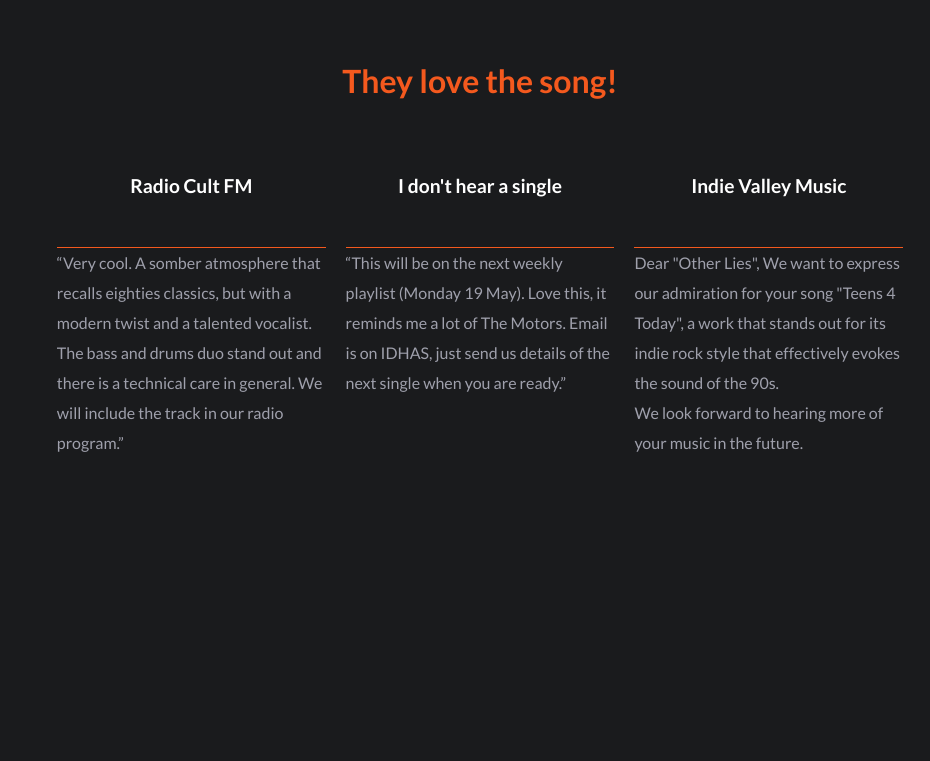
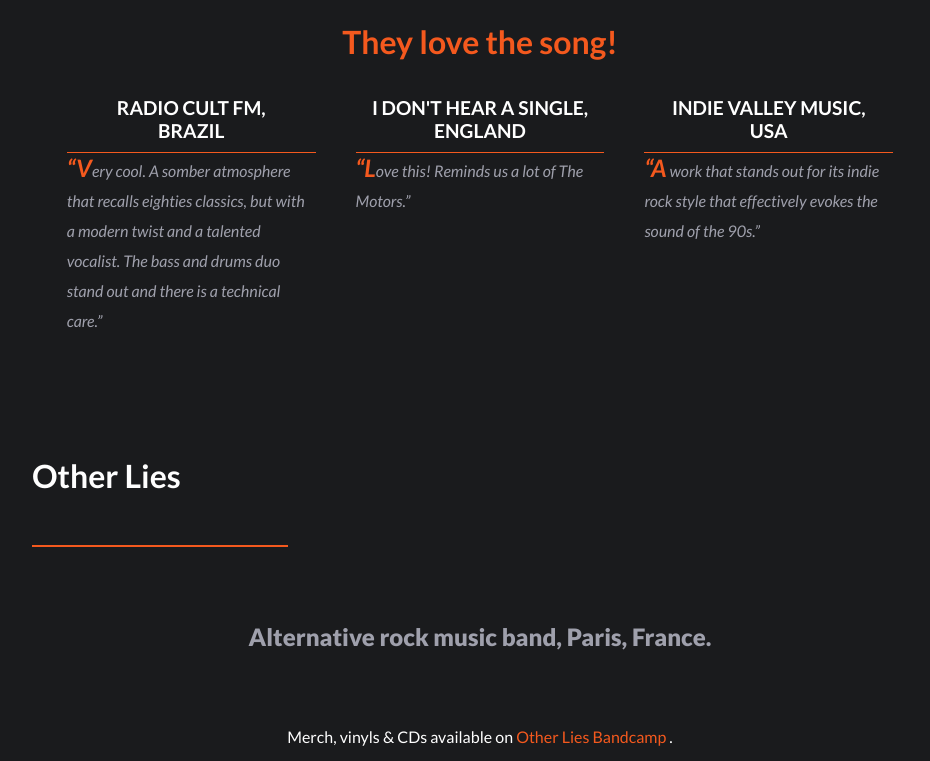
Before and after one commit to dimitri/otherlies.fr, a plain HTML site: page index.html in a window 1280 px wide. Shown: the part 1436-2197 px from the top of the page, without its empty margins (160-1090 px from the left). Drawn offline with nearby package versions, Linux system fonts and the light colour scheme; some packages are replaced by stand-ins of ours; a script that the page names is missing.

Commit message:
Review testimonials (content and presentation).

```diff
--- a/css/style.css
+++ b/css/style.css
@@ -849,7 +849,7 @@ h3 {
     text-align: center;
     font-size: 4vh;
     color: #F4591E;
-    margin: 2em;
+    margin: 25px;
 }
 
 .container {
@@ -862,7 +862,7 @@ h3 {
     align-items: center top;
     justify-content: center;
     overflow: auto;
-    height: 500px;
+    /* height: 500px; */
     margin: 0px;
 }
 
@@ -889,15 +889,24 @@ h3 {
     font-size: 120%;
     color: white;
     text-align: center;
+    text-transform: uppercase;
     vertical-align: bottom;
     margin: 0px;
     padding: 0px;
 }
 
 .testimonial p {
+    font-style: italic;
     vertical-align: top;
     overflow: auto;
+    margin: 10px;
     border-top: solid 1px #F4591E;
 }
 
+.testimonial p::first-letter {
+  font-size: 1.5rem;
+  font-weight: bold;
+  color: #F4591E;
+}
+
 /*# sourceMappingURL=style.css.map */
--- a/index.html
+++ b/index.html
@@ -120,59 +120,24 @@
     <div class="container">
       <div class="testimonials">
         <div class="testimonial">
-          <h3>Radio Cult FM</h3>
-          <p class="animatableY">
-            “Very cool. A somber atmosphere that recalls eighties classics, but
-            with a modern twist and a talented vocalist. The bass and drums duo
-            stand out and there is a technical care in general. We will include
-            the track in our radio program.”
+          <h3>Radio Cult FM, <br /> Brazil</h3>
+          <p>
+            “Very cool. A somber atmosphere that recalls eighties classics,
+            but with a modern twist and a talented vocalist. The bass and
+            drums duo stand out and there is a technical care.”
           </p>
         </div>
         <div class="testimonial">
-          <h3>I don't hear a single</h3>
-          <p class="animatableY" style="vertical-align: top;">
-            “This will be on the next weekly playlist (Monday 19 May). Love
-            this, it reminds me a lot of The Motors. Email is on IDHAS, just
-            send us details of the next single when you are ready.”
+          <h3>I don't hear a single, <br /> England</h3>
+          <p>
+            “Love this! Reminds us a lot of The Motors.”
           </p>
         </div>
         <div class="testimonial">
-          <h3>Indie Valley Music</h3>
-          <p class="animatableY">
-            Dear "Other Lies", We want to express our admiration for your song
-            "Teens 4 Today", a work that stands out for its indie rock style
-            that effectively evokes the sound of the 90s.
-
-            <br />
-
-            <!-- The sound of your song is quite melodic, harmonious,
-            energetic, fresh, youthful, and captivating, making it a truly
-            enjoyable listen. The musical structure is coherent and dynamic,
-            with lyrics and composition that create an emotional and
-            attractive atmosphere. The song has a dynamic rhythm and a
-            memorable melody that sticks in the listener's mind. The
-            instrumentation is also noteworthy, with a guitar that provides
-            a crunchy and authentic sound, a bass that provides a solid and
-            rhythmic foundation, and drums that drive the song with energy
-            and precision. The frequency handling is notable, with a perfect
-            balance between lows, mids, and highs that create a wide dynamic
-            range and sound spectrum. This translates into a polished,
-            clear, immersive, and deep sound that envelops the listener. The
-            music production is excellent, with a mix and mastering that
-            highlight the clarity and power of the song. The vocal work is
-            also noteworthy, with an emotive and authentic delivery that
-            conveys the passion and intensity of the lyrics. The voice
-            integrates perfectly with the instrumentation, creating a
-            cohesive and powerful sound. Overall, "Teens 4 Today" is a song
-            that stands out for its quality and originality. The band has
-            managed to create a sound that is both nostalgic and fresh,
-            evoking the spirit of the 90s while bringing a modern and
-            relevant perspective. Congratulations on your excellent work.
-            We're excited to announce that "Teens 4 Today" will be added to
-            our playlist and also featured on our Instagram stories. -->
-
-            We look forward to hearing more of your music in the future.
-
+          <h3>Indie Valley Music, <br /> USA</h3>
+          <p>
+            “A work that stands out for its indie rock style that
+            effectively evokes the sound of the 90s.”
           </p>
         </div>
       </div>
@@ -189,7 +154,9 @@
     <p class="animatableY">
       <center>
       Merch, vinyls & CDs available
-      on <a href="https://otherlies.bandcamp.com">Other Lies Bandcamp</a>.
+      on <a href="https://otherlies.bandcamp.com" style="color: #F4591E">
+      Other Lies Bandcamp
+      </a>.
       </center>
       <br />
       Other Lies has been created in 2017 by Stéphane Debuire, author,
```
